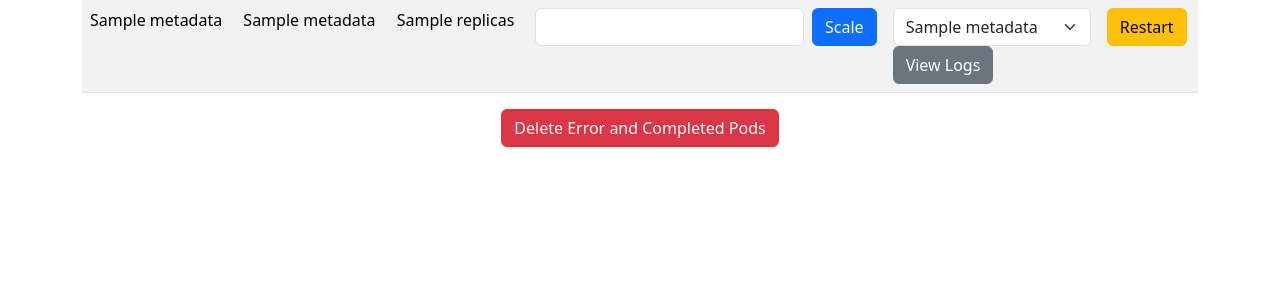
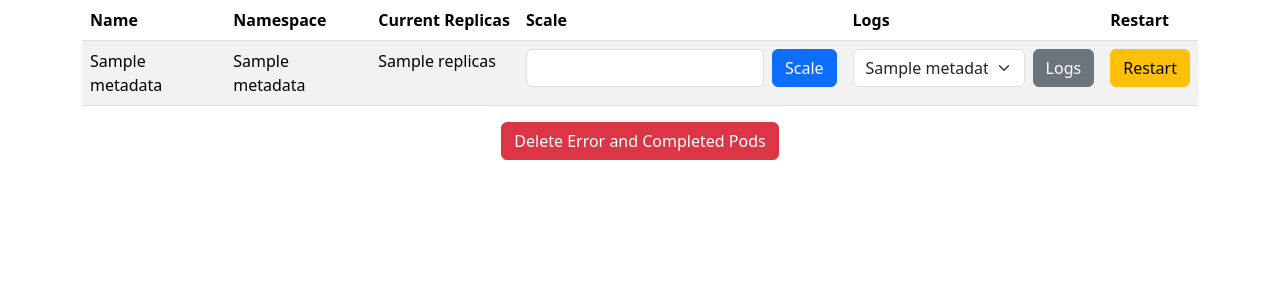
Before and after one commit to erdenayates/deployment-scaler-app, a Flask app: template templates/index.html in a window 1280 px wide. Shown: the part 60-360 px from the top of the page. Run offline with Flask 3, Linux system fonts and the light colour scheme; the template is opened without the code that fills it: most values are stand-ins (such as "Sample title", 1, 10 or a date in 2020).

Commit message:
adds for better UI

```diff
--- a/templates/index.html
+++ b/templates/index.html
@@ -23,10 +23,10 @@
             <table class="table table-striped">
                 <div class="d-none d-md-block">
                     <thead>
-                        <tr class="d-md-none">
+                        <tr>
                             <th>Name</th>
                             <th>Namespace</th>
-                            <th>Current Replicas</th>
+                            <th>Current&nbsp;Replicas</th>
                             <th>Scale</th>
                             <th>Logs</th>
                             <th>Restart</th>
@@ -46,25 +46,25 @@
                                 <input type="hidden" name="deployment_name" value="{{ deployment.metadata.name }}">
                                 <input type="number" name="replicas" value="{{ deployment.spec.replicas }}" min="0"
                                     class="form-control me-2">
-                                <button type="submit" class="btn btn-primary">Scale</button>
+                                    <button type="submit" class="btn btn-primary action-button">Scale</button>
                             </form>
                         </td>
                         <td>
-                            <form action="/logs" method="post">
+                            <form action="/logs" method="post" class="d-flex align-items-center">
                                 <input type="hidden" name="namespace" value="{{ deployment.metadata.namespace }}">
                                 <select name="pod_name" class="form-select me-2">
                                     {% for pod in deployment_pods[deployment.metadata.name].items %}
                                     <option value="{{ pod.metadata.name }}">{{ pod.metadata.name }}</option>
                                     {% endfor %}
                                 </select>
-                                <button type="submit" class="btn btn-secondary">View Logs</button>
+                                <button type="submit" class="btn btn-secondary action-button">Logs</button>
                             </form>
                         </td>
                         <td>
                             <form action="/restart" method="post">
                                 <input type="hidden" name="namespace" value="{{ deployment.metadata.namespace }}">
                                 <input type="hidden" name="deployment_name" value="{{ deployment.metadata.name }}">
-                                <button type="submit" class="btn btn-warning">Restart</button>
+                                <button type="submit" class="btn btn-warning action-button">Restart</button>
                             </form>
                         </td>
                         </tr>
```
